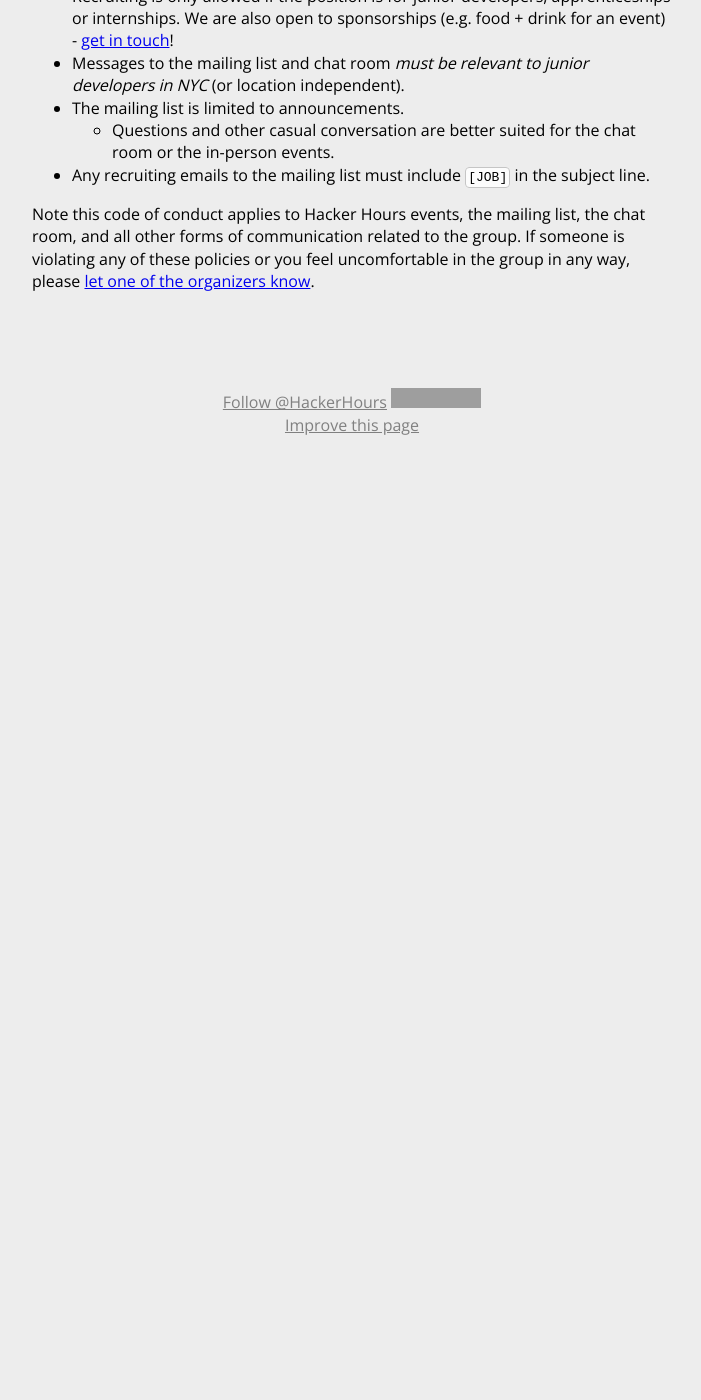
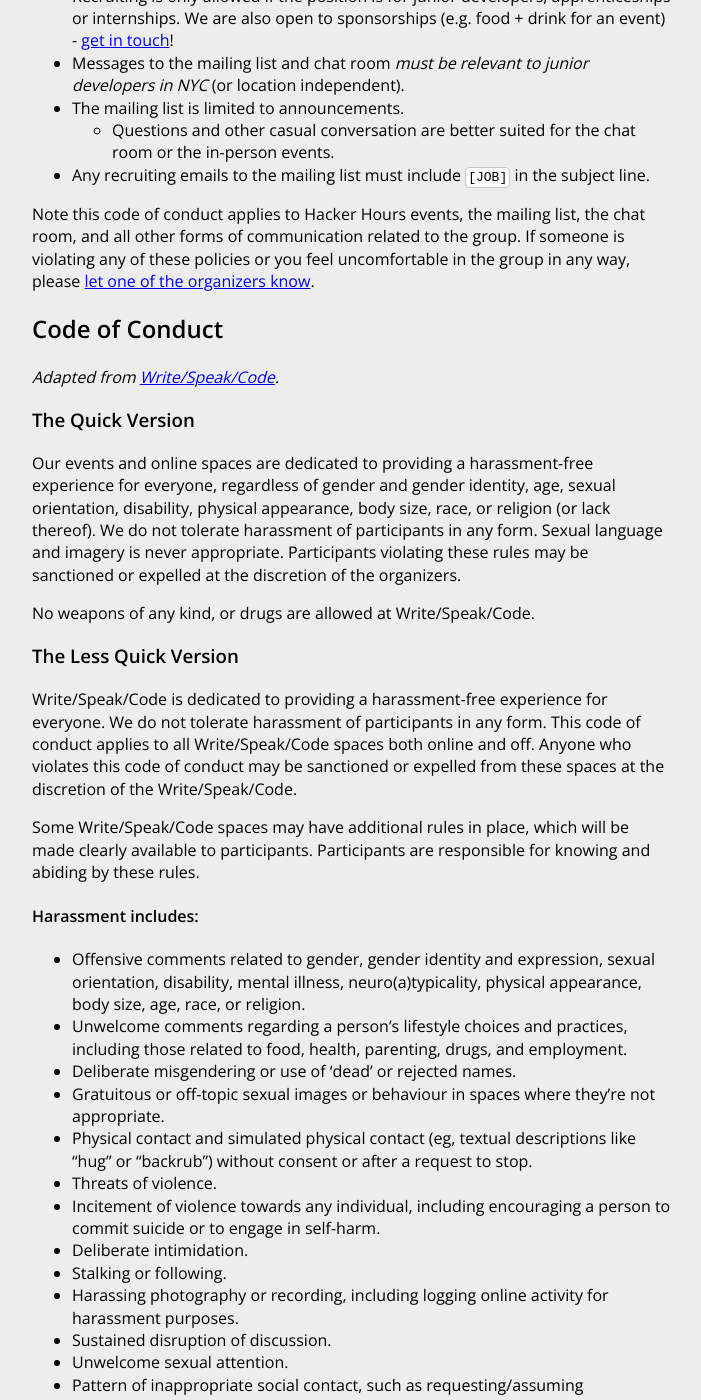
Before and after one commit to HackerHours/hackerhours.org, a Jekyll site: the page built from policies.md, in a window 1280 px wide and 1400 px high, scrolled down 270 px. Shown: the whole window, without its empty margins (288-989 px from the left). Built offline with Jekyll 4.4.1, drawn with Linux system fonts in a browser that asks for light colours; comment, search, counter and statistics services are not loaded; before the commit the page ends 900 px from its top, so only the background shows below that; some of the changed text lies outside the part shown; grey boxes are pictures that could not be loaded.

Commit message:
add Write/Speak/Code code of conduct

```diff
--- a/policies.md
+++ b/policies.md
@@ -13,3 +13,43 @@
 * Any recruiting emails to the mailing list must include `[JOB]` in the subject line.
 
 Note this code of conduct applies to Hacker Hours events, the mailing list, the chat room, and all other forms of communication related to the group. If someone is violating any of these policies or you feel uncomfortable in the group in any way, please [let one of the organizers know](/contact.html).
+
+## Code of Conduct
+
+_Adapted from [Write/Speak/Code](http://www.writespeakcode.com/code-of-conduct.html)._
+
+### The Quick Version
+
+Our events and online spaces are dedicated to providing a harassment-free experience for everyone, regardless of gender and gender identity, age, sexual orientation, disability, physical appearance, body size, race, or religion (or lack thereof). We do not tolerate harassment of participants in any form. Sexual language and imagery is never appropriate. Participants violating these rules may be sanctioned or expelled at the discretion of the organizers.
+
+No weapons of any kind, or drugs are allowed at Write/Speak/Code.
+
+### The Less Quick Version
+
+Write/Speak/Code is dedicated to providing a harassment-free experience for everyone. We do not tolerate harassment of participants in any form. This code of conduct applies to all Write/Speak/Code spaces both online and off. Anyone who violates this code of conduct may be sanctioned or expelled from these spaces at the discretion of the Write/Speak/Code.
+
+Some Write/Speak/Code spaces may have additional rules in place, which will be made clearly available to participants. Participants are responsible for knowing and abiding by these rules.
+
+#### Harassment includes:
+
+* Offensive comments related to gender, gender identity and expression, sexual orientation, disability, mental illness, neuro(a)typicality, physical appearance, body size, age, race, or religion.
+* Unwelcome comments regarding a person's lifestyle choices and practices, including those related to food, health, parenting, drugs, and employment.
+* Deliberate misgendering or use of 'dead' or rejected names.
+* Gratuitous or off-topic sexual images or behaviour in spaces where they're not appropriate.
+* Physical contact and simulated physical contact (eg, textual descriptions like "hug" or "backrub") without consent or after a request to stop.
+* Threats of violence.
+* Incitement of violence towards any individual, including encouraging a person to commit suicide or to engage in self-harm.
+* Deliberate intimidation.
+* Stalking or following.
+* Harassing photography or recording, including logging online activity for harassment purposes.
+* Sustained disruption of discussion.
+* Unwelcome sexual attention.
+* Pattern of inappropriate social contact, such as requesting/assuming inappropriate levels of intimacy with others.
+* Continued one-on-one communication after requests to cease.
+* Deliberate "outing" of any aspect of a person's identity without their consent except as necessary to protect vulnerable people from intentional abuse.
+* Publication of non-harassing private communication.
+* Write/Speak/Code prioritizes marginalized people's safety over privileged people's comfort and therefore we will not act on complaints regarding:
+* 'Reverse' -isms, including 'reverse racism,' 'reverse sexism,' and 'cisphobia'.
+* Reasonable communication of boundaries, such as "leave me alone," "go away," or "I'm not discussing this with you".
+* Communicating in a 'tone' you don't find congenial.
+* Criticizing racist, sexist, cissexist, or otherwise oppressive behavior or assumptions.
```
